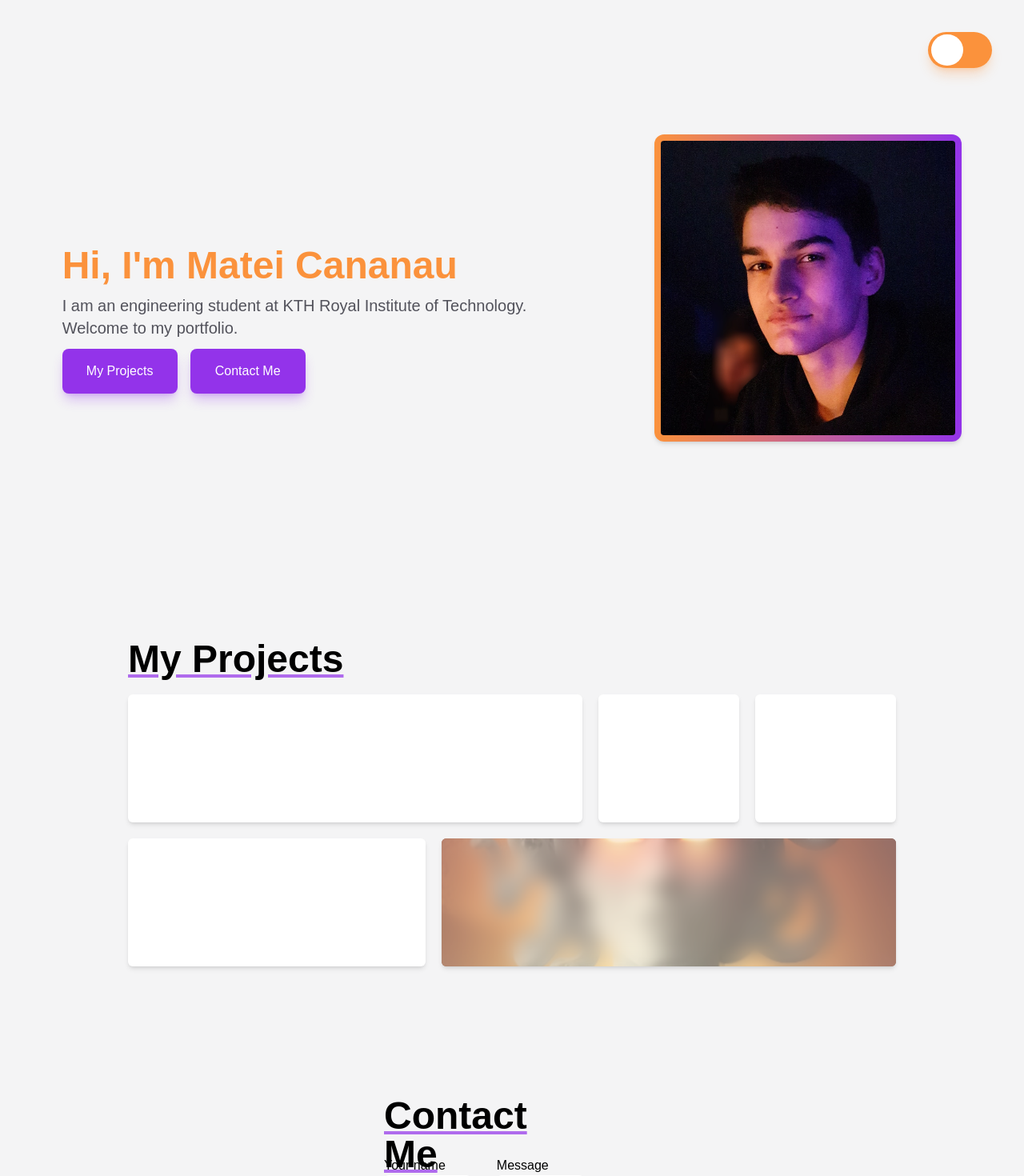
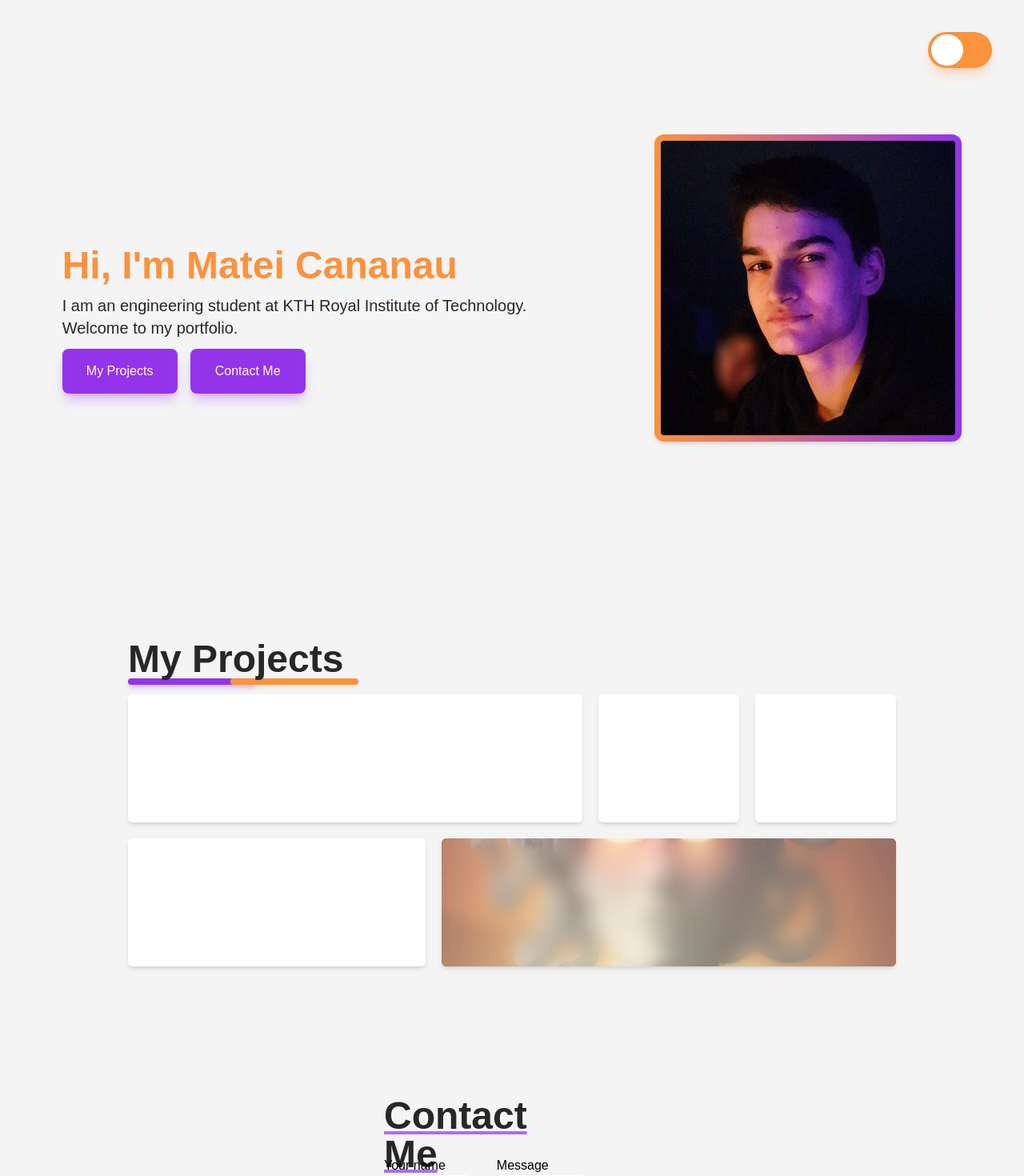
Before and after one commit to Matdrox/portfolio, a React (Create React App) app: page / in a window 1280 px wide. Shown: the top 1470 px of the page at 80% size. Built offline with nearby package versions, Linux system fonts and the light colour scheme.

Commit message:
Updated Colors

```diff
--- a/src/App.js
+++ b/src/App.js
@@ -14,10 +14,11 @@ function App() {
   const darkColor =
     'bg-black transition ease-in-out duration-500 rounded shadow-md';
 
-  const lightFont = 'text-zinc-600';
-  const darkFont = 'text-zinc-900';
+  const lightFont = 'text-zinc-800';
+  const darkFont = 'text-zinc-200';
 
   const [enabled, setEnabled] = useState(false);
+  const fontColor = enabled ? darkFont : lightFont
 
   return (
     <div
@@ -30,9 +31,9 @@ function App() {
         setEnabled={setEnabled}
         onClick={() => setEnabled(!enabled)}
       />
-      <Page1 changePrimary={enabled ? darkColor : lightColor} />
-      <Page2 />
-      <Page3 />
+      <Page1 fontColor={fontColor} />
+      <Page2 fontColor={fontColor} />
+      <Page3 fontColor={fontColor} />
       {/* Add a contact form */}
     </div>
   );
--- a/src/components/Page1.js
+++ b/src/components/Page1.js
@@ -4,7 +4,7 @@ import imgMateiCananau from '../img/MateiCananau.jpg';
 import { motion, useMotionValue, useTransform } from 'framer-motion';
 import { useRef } from 'react';
 
-const Page1 = ({ changePrimary }) => {
+const Page1 = ({ fontColor }) => {
   const projects = useRef(null);
   const contact = useRef(null);
 
@@ -16,8 +16,10 @@ const Page1 = ({ changePrimary }) => {
   };
 
   return (
-    <div className='flex flex-col-reverse text-center justify-center items-center h-screen min-w-screen content-center space-y-20 space-y-reverse
-    md:flex-row md:space-x-40 md:text-left'>
+    <div
+      className='flex flex-col-reverse text-center justify-center items-center h-screen min-w-screen content-center space-y-20 space-y-reverse
+    md:flex-row md:space-x-40 md:text-left'
+    >
       <div style={{ flexDirection: 'column' }} className='space-y-3 -my-10'>
         {/* ADD LOAD ANIMATION */}
         {/* SHOW THAT YOU HAVE TO SCROLL */}
@@ -25,14 +27,17 @@ const Page1 = ({ changePrimary }) => {
           {/* <p className='text-zinc-800 font-bold text-5xl'> */}
           Hi, I'm Matei Cananau
         </p>
-        <p className='text-xl text-zinc-600'>
+        <p className={`${fontColor} text-xl transition duration-200`}>
           I am an engineering student at KTH Royal Institute of Technology.
           <br />
           Welcome to my portfolio.
         </p>
         <div className='flex space-x-4 justify-center md:justify-start'>
-          <Button text='My Projects' onClick={() => scrollToSection(projects)} />
-          <Button text='Contact Me' onClick={() => scrollToSection(contact)}/>
+          <Button
+            text='My Projects'
+            onClick={() => scrollToSection(projects)}
+          />
+          <Button text='Contact Me' onClick={() => scrollToSection(contact)} />
         </div>
       </div>
       <motion.div whileHover={{ scale: 1.03 }} whileTap={{ scale: 1 }}>
--- a/src/components/Page2.js
+++ b/src/components/Page2.js
@@ -1,17 +1,22 @@
 import { motion } from 'framer-motion';
 import { useState } from 'react';
-import imgMedusa from '../img/Medusa.jpg'
+import imgMedusa from '../img/Medusa.jpg';
 
-const Page2 = () => {
+const Page2 = ({ fontColor }) => {
   const [isOpen, setIsOpen] = useState(false);
   // Add spotlight on hovered project, darkness around it
   // Blurred colors (glass-like)
   return (
     <div className='grid place-items-center min-w-screen'>
       <div className='grid gap-5 w-3/4 lg:grid-cols-5'>
-        <h1 className='text-5xl font-extrabold underline decoration-purple-600/70 lg:col-span-5 lg:grid lg:grid-cols-2'>
-          My Projects
-        </h1>
+        <div
+          className={`${fontColor} relative transition duration-200 text-5xl font-extrabold lg:col-span-5 lg:grid lg:grid-cols-2`}
+        >
+          {/* className={`${fontColor} transition duration-200 text-5xl font-extrabold underline decoration-purple-600/70 lg:col-span-5 lg:grid lg:grid-cols-2`}        > */}
+          <p className='static z-10'>My Projects</p>
+          <div className='bg-purple-600 shadow-md shadow-purple-600/30 absolute -bottom-2 left-0 h-2 w-40 rounded-md'></div>
+          <div className='bg-orange-400 shadow-md shadow-orange-300/30 absolute -bottom-2 left-32 h-2 w-40 rounded-md'></div>
+        </div>
         <motion.div
           className='h-40 bg-white shadow-md rounded-md lg:col-span-3'
           onClick={() => setIsOpen(!isOpen)}
@@ -24,7 +29,10 @@ const Page2 = () => {
         <motion.div className='h-40 bg-white shadow-md rounded-md'></motion.div>
         <motion.div className='h-40 bg-white shadow-md rounded-md lg:col-span-2'></motion.div>
         <motion.div className='relative h-40 shadow-md rounded-md lg:col-span-3'>
-          <img src={imgMedusa} className='object-cover w-full h-full rounded-md'/>
+          <img
+            src={imgMedusa}
+            className='object-cover w-full h-full rounded-md'
+          />
           <div className='bg-white absolute top-0 w-full rounded-md bg-clip-padding h-full backdrop-filter backdrop-blur-md bg-opacity-40'></div>
         </motion.div>
         {/* <motion.div className='h-40 bg-white shadow-md rounded-md lg:col-span-3'></motion.div> */}
--- a/src/components/Page3.js
+++ b/src/components/Page3.js
@@ -5,12 +5,12 @@ import Button from './buttons/Button';
 const Result = () => {
 	return (
 		<div className='text-white p-2 bg-orange-400 shadow-lg shadow-orange-400/30 rounded-md w-full h-max md:col-span-4 row-start-5'>
-			Thank you for your message! I will respond to it asap.
+			Thank you for your message! I will respond to it ASAP.
 		</div>
 	);
 };
 
-const Page3 = () => {
+const Page3 = ({fontColor}) => {
 	const form = useRef();
 	const [result, setResult] = useState(false);
 
@@ -47,7 +47,7 @@ const Page3 = () => {
 				ref={form}
 				onSubmit={sendEmail}
 			>
-				<h1 className='row-start-1 col-span-4 w-full text-5xl font-extrabold underline decoration-purple-600/70'>
+				<h1 className={`${fontColor} row-start-1 col-span-4 w-full text-5xl font-extrabold underline decoration-purple-600/70`}>
 					Contact Me
 				</h1>
 
--- a/src/components/buttons/Switch.js
+++ b/src/components/buttons/Switch.js
@@ -3,6 +3,7 @@ import { motion } from 'framer-motion';
 // import { motion, useMotionValue, useTransform } from 'framer-motion';
 
 const Switch = (props) => {
+  // STORE THEME LOCALLY!
   const toggleSwitch = () => props.setEnabled(!props.enabled);
 
   const spring = {
```
